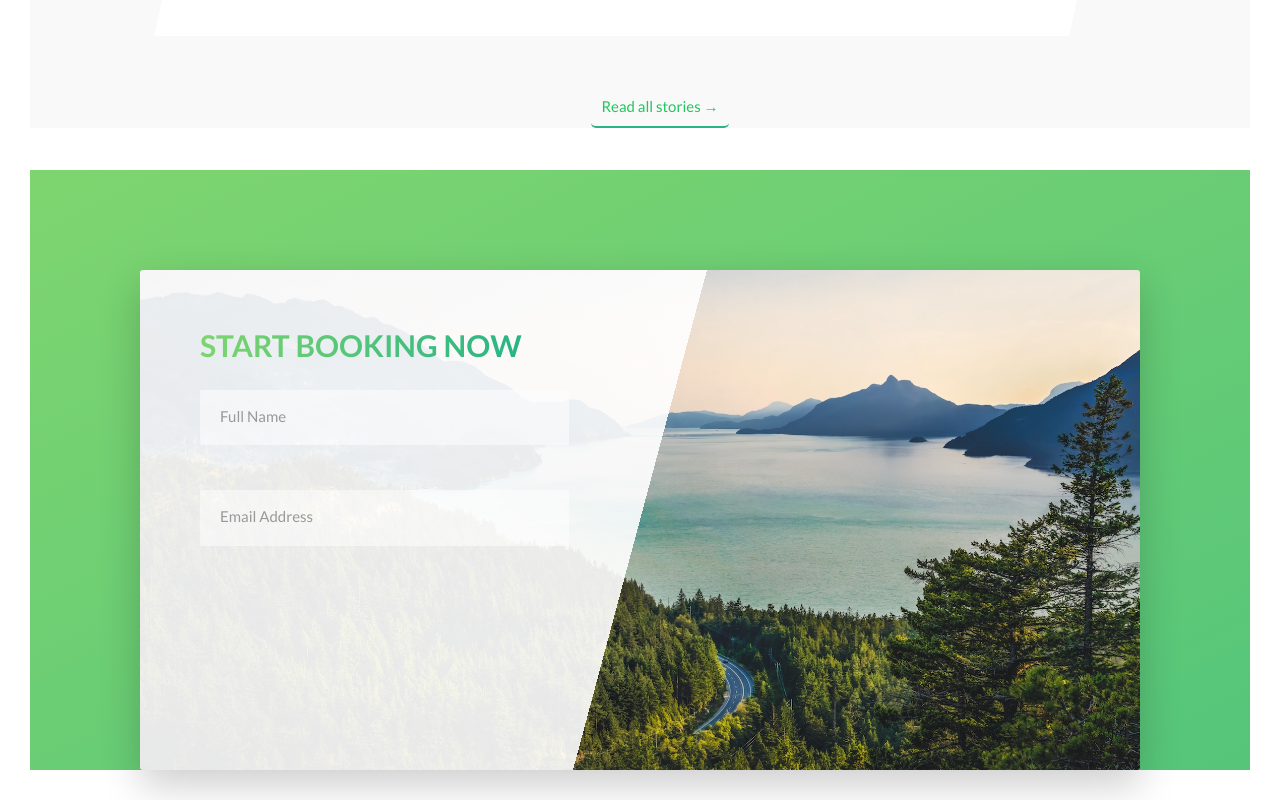
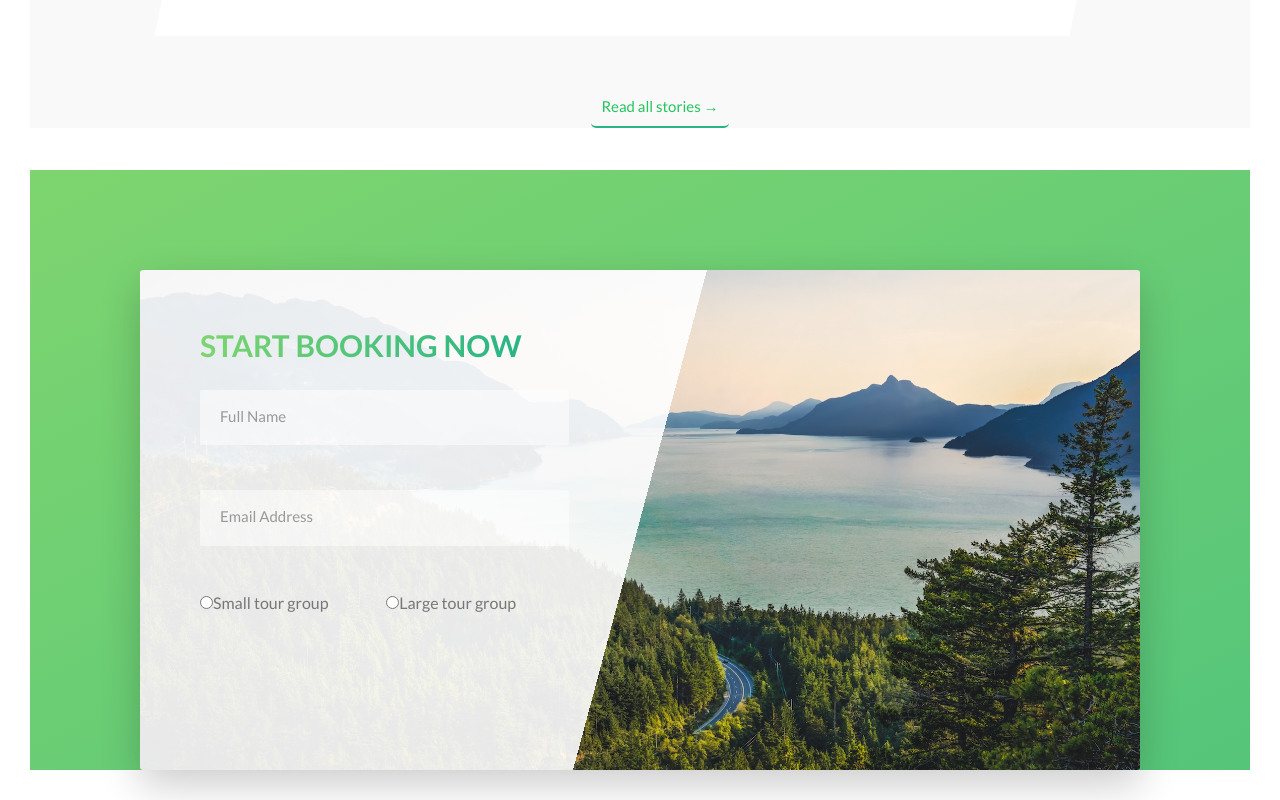
Before and after one commit to CypherAk007/Natours-React-App, a React (Vite) app: page / in a window 1280 px wide. Shown: the part 4243-5043 px from the top of the page. Built offline with nearby package versions, Linux system fonts and the light colour scheme.

Commit message:
basic radio button

```diff
--- a/src/components/BookingSection.jsx
+++ b/src/components/BookingSection.jsx
@@ -16,6 +16,18 @@ const BookingSection = ()=>{
                             <input type='email' className={`${classes['form__input']}`} placeholder='Email Address' id="email" required></input>
                             <label for='email' className={`${classes['form__label']}`}>Email Address</label>
                         </div>
+                        <div className={`${classes['form__radio-group']}`}>
+                            <input type='radio' className={`${classes['form__radio-input']}`}  id="small" name='size'></input>
+                            <label for='small' className={`${classes['form__radio-label']}`}>
+                                <span className={`${classes['form__radio-button']}`}></span>
+                                Small tour group</label>
+                        </div>
+                        <div className={`${classes['form__radio-group']}`}>
+                            <input type='radio' className={`${classes['form__radio-input']}`} id="large" name='size'></input>
+                            <label for='large' className={`${classes['form__radio-label']}`}>
+                            <span className={`${classes['form__radio-button']}`}></span>
+                                Large tour group</label>
+                        </div>
                     </form>
                 </div>
             </div>
--- a/src/components/BookingSection.module.scss
+++ b/src/components/BookingSection.module.scss
@@ -43,6 +43,8 @@
         width: 97%;
         border-bottom:  3px solid transparent;
         color: inherit;
+        display: block;
+        transition: all .3s;
         &::-webkit-input-placeholder{
             color: #999;
         }
@@ -76,4 +78,14 @@
         display: block;
         transition: all .3s;
     }
+
+    &__radio-group{
+        width: 49%;
+        display: inline-block;
+    }
+
+    &__radio-label{
+        font-size: 1.6rem;
+        cursor: pointer;
+    }
 }
```
